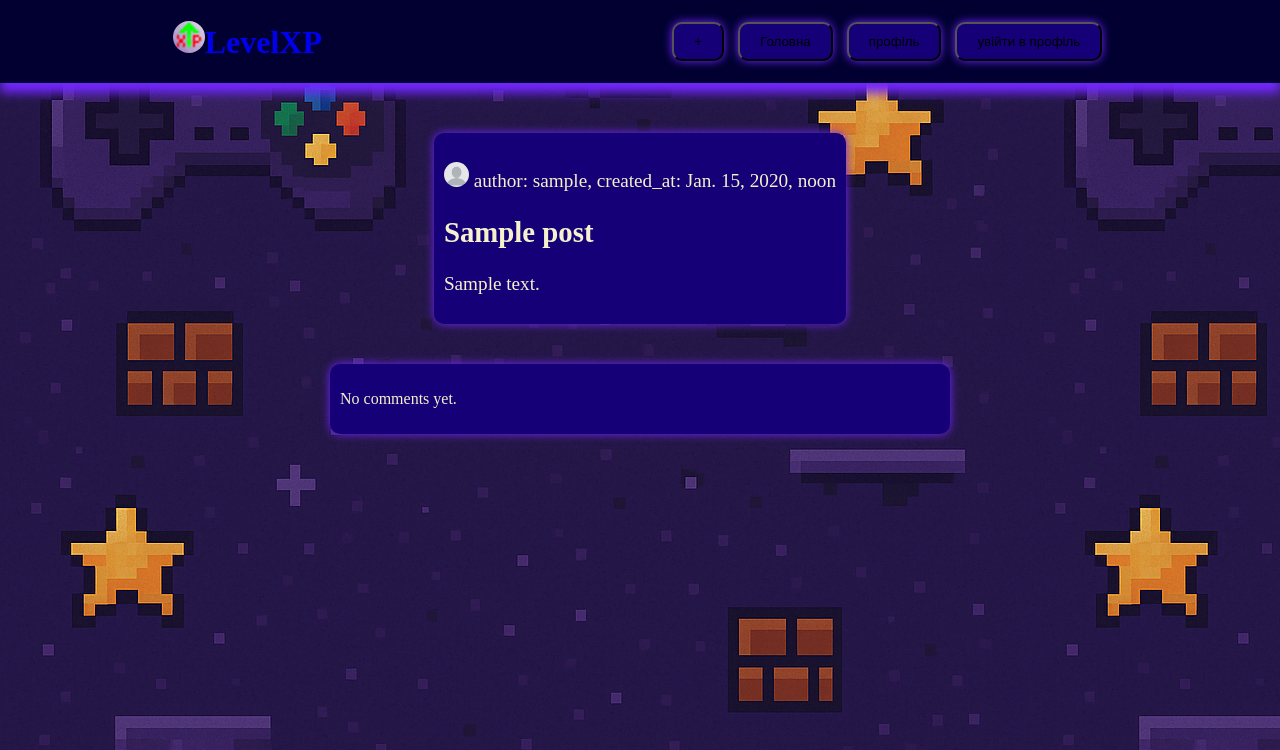
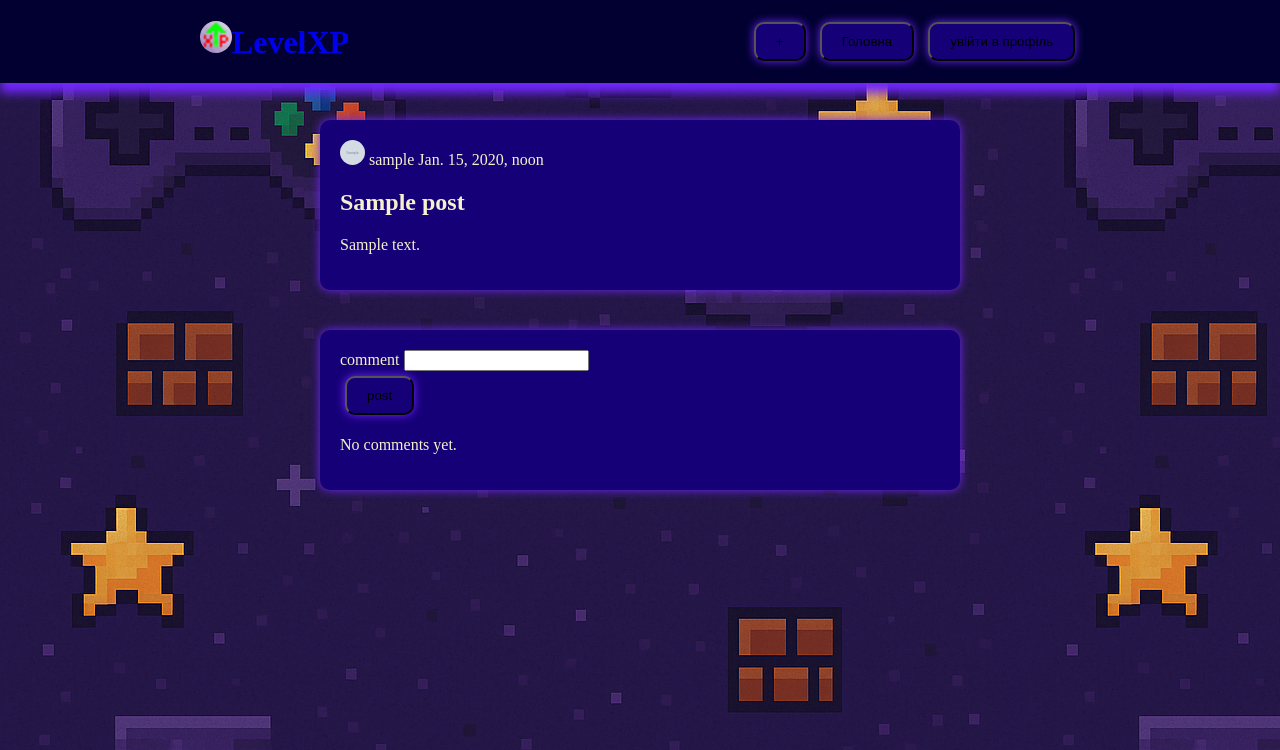
Before and after one commit to viverna11/LevelXp, a Django app: page /post/1/ in a window 1280 px wide. Shown: the top 750 px of the page. Run offline with Django 5.2, Linux system fonts and the light colour scheme; tables that the repository leaves empty hold one stand-in row (values such as "Sample post"); grey boxes marked "Sample" are stand-in pictures.

Commit message:
fix avatar image

```diff
--- a/auth_system/models.py
+++ b/auth_system/models.py
@@ -5,7 +5,7 @@ from django.contrib.auth.models import User
 class CastomUser(models.Model):
     user = models.OneToOneField(User, on_delete=models.CASCADE, related_name='custom_user')
     bio = models.TextField(blank=True, null=True)
-    avatar = models.ImageField(upload_to='profile-avatar/', blank=True, null=True)
+    avatar = models.ImageField(upload_to='profile-avatar/', blank=True, null=True, default='img/default_avatar.png')
     created_at = models.DateTimeField(auto_now_add=True)
     def __str__(self):
         return self.user.username
--- a/homepage/models.py
+++ b/homepage/models.py
@@ -19,7 +19,6 @@ class Post(models.Model):
 class Comment(models.Model):
     post = models.ForeignKey(Post, on_delete=models.CASCADE, related_name='comments')
     author = models.ForeignKey(User, on_delete=models.CASCADE)
-    post = models.ForeignKey(Post, on_delete=models.CASCADE, related_name='comments')
     content = models.TextField(blank=False, null=False)
     created_at = models.DateTimeField(auto_now_add=True)
 
--- a/homepage/views.py
+++ b/homepage/views.py
@@ -8,6 +8,17 @@ from . import forms, models
 class PostListView(ListView):
     model = Post
     context_object_name = "posts"
+    def get_queryset(self, request):
+        if request.method == 'POST':
+            author = request.user
+            content = request.POST.get('content')
+            comment = Post.objects.create(
+                post=Post.objects.get(pk=pk),
+                author=author,
+                content=content,
+            )
+
+        return render(request, 'homepage/create_comment.html', {'post': post})
 
 
 def post_detail(request, pk):
@@ -20,7 +31,6 @@ def post_detail(request, pk):
 def edit_post(request, pk):
     post = Post.objects.get(pk=pk)
     if request.method == 'POST':
-        # form = forms.
         post.title = request.POST.get('title')
         post.content = request.POST.get('content')
         post.save()
@@ -51,3 +61,15 @@ def post_create(request):
     else:
         form = forms.CreatePost()
     return render(request, 'homepage/post_create.html', {'form': form})
+
+def create_comment(request, pk):
+    if request.method == 'POST':
+        author = request.user
+        content = request.POST.get('content')
+        comment = Post.objects.create(
+            post=Post.objects.get(pk=pk),
+            author=author,
+            content=content,
+        )
+
+    return render(request, 'homepage/create_comment.html', {'post': post})
--- a/static/css/style.css
+++ b/static/css/style.css
@@ -8,6 +8,7 @@ body{
     background-image: url("../img/background.png");
     height: 100%;
     margin: 0px;
+    padding-top: 100px;
 }
 a{
     text-decoration: none;
@@ -42,7 +43,7 @@ a{
     border: var(--main-color);
     border-radius: 10px;
     box-shadow: 0 0 10px var(--shadow-color);
-    padding: 10px;
+    padding: 20px;
     margin: 20px;
     width: 600px;
     color: var(--text-color);
@@ -92,3 +93,11 @@ a{
     align-items: center;
     justify-content: center;
 }
+.top{
+    position: fixed;
+    top: 0;
+    left: 0;
+    right: 0;
+    height: auto;
+    z-index: 1000;
+}
--- a/templates/base.html
+++ b/templates/base.html
@@ -10,13 +10,13 @@
 </head>
 
 <body>
-    <div class="main-box background">
+    <div class="main-box background top">
         <h1><a href="{% url 'post_list' %}"><img src="{% static 'favicons/LevelXP_logo.png' %}"  alt="logo" style="width:32px; border-radius: 25px;">LevelXP</h1></a>
         <div>
             <a href="{% url 'post_create' %}"><button class="custom-button">+</button></a>
             <a href="{% url 'post_list' %}"><button class="custom-button">Головна</button></a>
-            <a href="{% url 'profile' %}"><button class="custom-button">профіль</button></a>
             {% if request.user.is_authenticated %}
+                <a href="{% url 'profile' %}"><button class="custom-button">профіль</button></a>
                 <a href="{% url 'logout' %}"><button class="custom-button">Вийти</button></a>
             {% else %}
                 <a href="{% url 'login' %}"><button class="custom-button">увійти в профіль</button></a>
--- a/templates/homepage/post_detail.html
+++ b/templates/homepage/post_detail.html
@@ -1,9 +1,11 @@
 {% extends "base.html" %}
 {% block content %}
 <div class="column main-box">
-    <div class='content-box-full'>
-        <p><img src="{{ user.avatar.url }}" alt="Avatar" class="mini-profile" onerror="this.onerror=null;this.src='/static/img/default_avatar.png';">
-            author: {{ post.author }}, created_at: {{ post.created_at}}</p>
+    <div class='content-box'>
+        <p style="margin-top: 0px;">
+            <img src="{{ post.author.custom_user.avatar.url }}" alt="Avatar" class="mini-profile">
+            {{ post.author.username }} {{ post.created_at }}<br>
+        </p>
         <h2>{{ post.title }}</h2>
         <p>{{ post.content }}</p>
         {% if post.author == user %}
@@ -12,6 +14,14 @@
         {% endif %}
     </div>
     <div class="content-box ">
+        <form method="post" action="">
+            {% csrf_token %}
+            <div>
+                <label for="">comment</label>
+                <input type="text" id="content" name="content">
+            </div>
+            <button type="submit" class="custom-button">post</button>
+        </form>
         {% if post.comment %}
             {% for comment in post.comment %}
             <div>
```
Also changed, not shown: templates/auth_system/profile.html (+10 -2 lines), templates/homepage/post_list.html (+14 -5 lines), media/profile-avatar/hacker_1VStitt_9qKa6qf.png (added), media/profile-avatar/hacker_1VStitt_t0gjreo.png (added).
